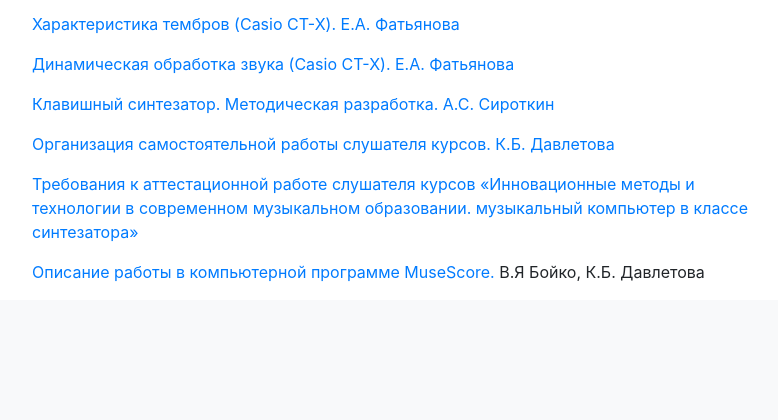
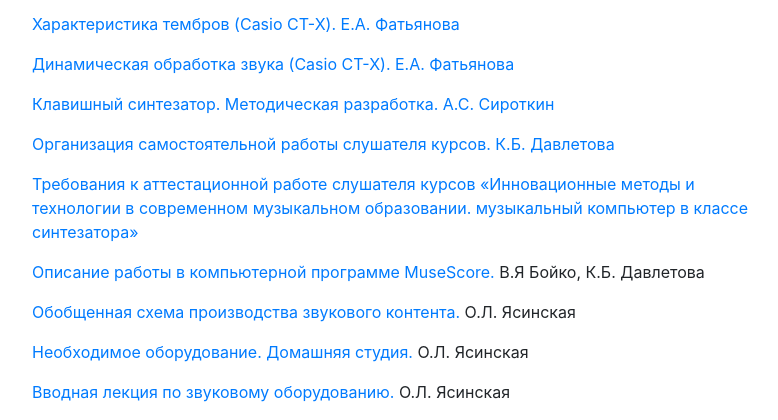
Before and after one commit to ArtemDavletov/Musica-integra-website, a Django app: page /coursemat/ in a window 1280 px wide. Shown: the part 698-1118 px from the top of the page, without its empty margins (243-1021 px from the left). Before the commit the page ends 979 px from the top, so only its background shows below. Run offline with Django 3.2, Linux system fonts and the light colour scheme; some libraries are stand-ins or nearby versions.

Commit message:
Changes from 3.03.2021

```diff
--- a/templates/playing/konkurces.html
+++ b/templates/playing/konkurces.html
@@ -142,6 +142,9 @@
                             <a href="../../static/files/playing/konkurces/kroshka_emi_festival_konkurs21pdf.pdf">Положение о фестивале-конкурсе 2020-2021</a>
 {#                            <a href="">Архив</a>#}
                         </p>
+                        <p style="padding-top: 50px">
+                            <a href="../../static/files/playing/konkurces/Итоги_Крошка%20ЭМИ_для%20сайта.pdf">Итоги Городского фестиваля-конкурса «Крошка ЭМИ»</a>
+                        </p>
                     </div>
                 </div>
             </section>
--- a/templates/teachers/method/course_materials.html
+++ b/templates/teachers/method/course_materials.html
@@ -156,6 +156,18 @@
                         <p>
                             <a target="_blank" href="../../../static/files/session/method/course_mat/Презентация_MuseScore1.pdf">Описание работы в компьютерной программе MuseScore.</a> В.Я Бойко, К.Б. Давлетова
                         </p>
+
+                        <p>
+                            <a target="_blank" href="../../../static/files/session/method/course_mat/Обобщенная%20схема%20процесса%20производства%20звукового%20контента%20pptx.pptx">Обобщенная схема производства звукового контента.</a> О.Л. Ясинская
+                        </p>
+
+                        <p>
+                            <a target="_blank" href="../../../static/files/session/method/course_mat/Необходимое%20оборудование_Домашняя%20студия%20pptx.pptx">Необходимое оборудование. Домашняя студия.</a> О.Л. Ясинская
+                        </p>
+
+                        <p>
+                            <a target="_blank" href="../../../static/files/session/method/course_mat/Вводная%20лекция%20doc.doc">Вводная лекция по звуковому оборудованию.</a> О.Л. Ясинская
+                        </p>
                     </div>
                 </div>
             </section>
```
Also changed, not shown: 4 other files.
